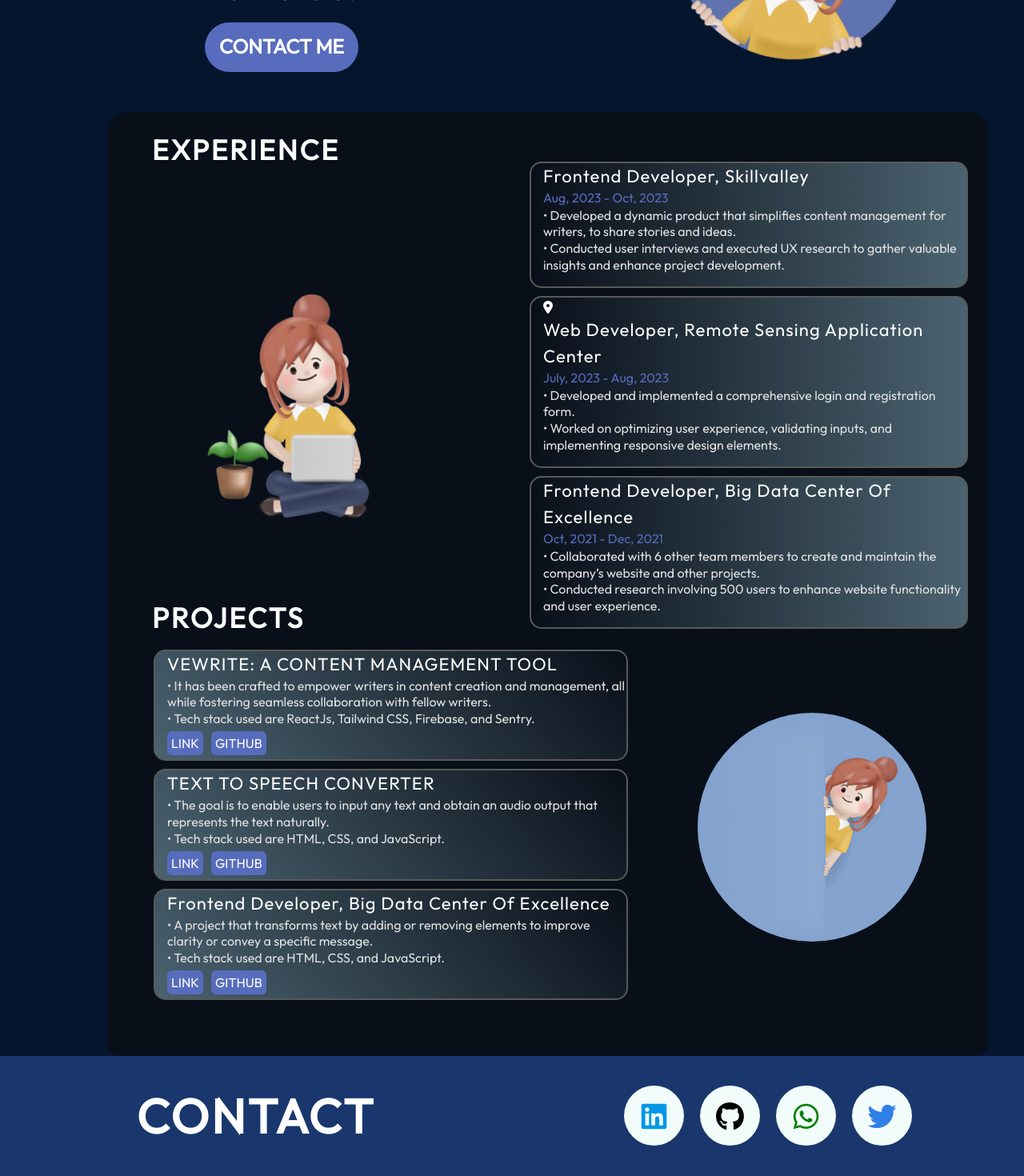
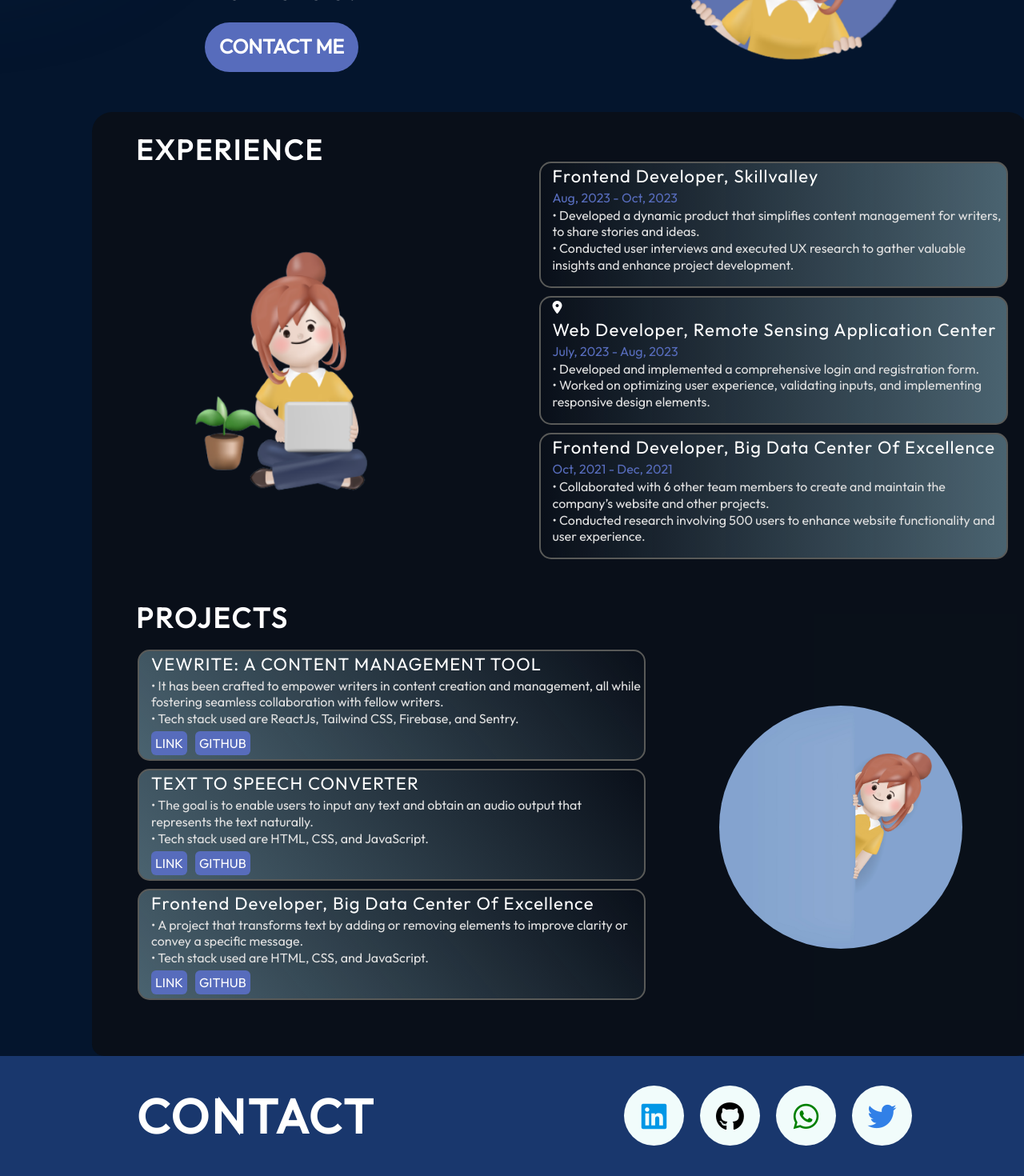
Before and after one commit to aadrikasingh18/Portfolio, a React (Create React App) app: page / in a window 1280 px wide. Shown: the part 504-1974 px from the top of the page at 80% size. Built offline with nearby package versions, Linux system fonts and the light colour scheme.

Commit message:
CSS Updates

```diff
--- a/src/Components/Experience.css
+++ b/src/Components/Experience.css
@@ -2,9 +2,9 @@
 
 .experience {
     box-sizing: border-box;
-    width: 1100px;
+    width: 1170px;
     height: 590px;
-    margin-left: 135px;
+    margin-left: 115px;
     /* border-radius: 15px; */
     border-top-left-radius: 25px;
     border-top-right-radius: 25px;
--- a/src/Components/Hero.css
+++ b/src/Components/Hero.css
@@ -18,7 +18,6 @@
     align-items: center;
     justify-content: center;
     flex-direction: column;
-    /* margin-left: 30px; */
     /* border: 3px solid green; */
 }
 
@@ -31,7 +30,8 @@
 }
 
 .hero-title {
-    font-size: 60px;
+    /* font-size: 60px; */
+    font-size: 3.75em;
     font-weight: 800;
     font-family: var(--font-roboto);
     color: var(--color-text);
@@ -43,7 +43,8 @@
 
 .hero-description {
     font-family: var(--font-roboto);
-    font-size: 30px;
+    /* font-size: 30px; */
+    font-size: 1.875em;
     font-weight: 400;
     color: var(--color-text);
     text-align: justify;
@@ -52,17 +53,12 @@
     line-height: 35px;
     letter-spacing: -1.75px;
     margin-left: 70px;
-    /* text-align: left; */
-    /* text-align: start; */
-    /* margin-bottom: 52px; */
-    /* padding-left: 120px; */
-    /* padding-top: 25px; */
-    /* border: 3px solid white; */
 }
 
 .hero-description-end{
     color: var(--color-text);
-    font-size: 30px;
+    /* font-size: 30px; */
+    font-size: 1.875em;
     font-weight: 400;
     margin-top: -45px;
     /* border: 3px solid rgb(135, 98, 98); */
@@ -81,7 +77,8 @@
     background-color: var(--color-primary);
     color: var(--color-text);
     border-radius: 100px;
-    font-size: 25px;
+    /* font-size: 25px; */
+    font-size: 1.5625em;
     font-weight: 600;
     padding: 12px 18px;
     /* box-shadow: 0 0 4px 0 rgba(0, 0, 0, 0.25); */
--- a/src/Components/Project.css
+++ b/src/Components/Project.css
@@ -2,9 +2,9 @@
 
 .project {
     box-sizing: border-box;
-    width: 1100px;
+    width: 1170px;
     height: 590px;
-    margin-left: 135px;
+    margin-left: 115px;
     /* border-radius: 15px; */
     border-bottom-left-radius: 15px;
     border-bottom-right-radius: 15px;
```
